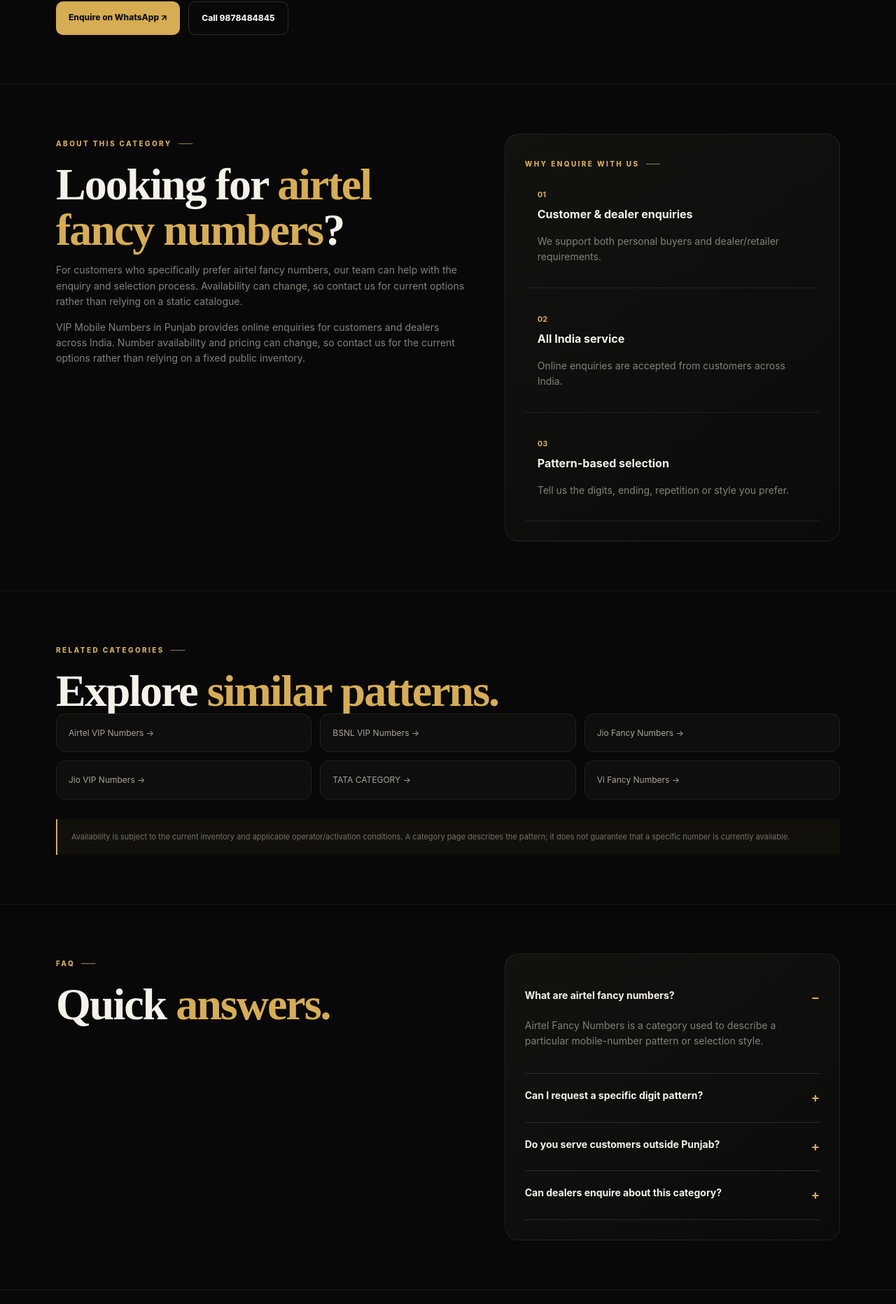
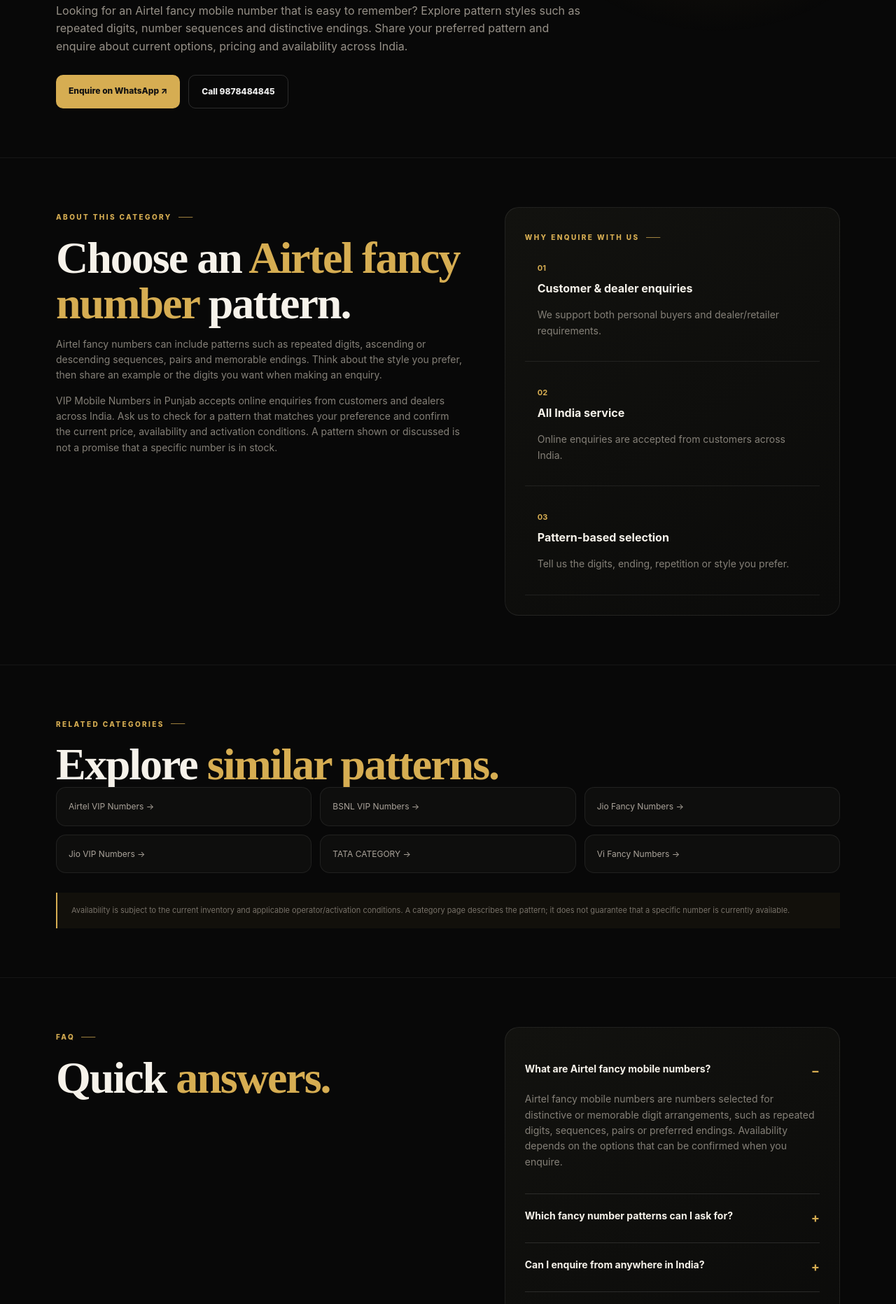
Before and after one commit to vehvav-collab/vipmobilenumbers-website, a plain HTML site: page categories/airtel-fancy-numbers.html in a window 1280 px wide. Shown: the part 507-2371 px from the top of the page at 70% size. Drawn offline with Linux system fonts and the light colour scheme.

Commit message:
Update airtel-fancy-numbers.html

```diff
--- a/categories/airtel-fancy-numbers.html
+++ b/categories/airtel-fancy-numbers.html
@@ -3,15 +3,15 @@
 <head>
 <meta charset="utf-8">
 <meta name="viewport" content="width=device-width,initial-scale=1">
-<title>Airtel Fancy Numbers | VIP Mobile Numbers in Punjab</title>
-<meta name="description" content="Explore airtel fancy numbers for customers looking for memorable mobile number patterns. Enquire with VIP Mobile Numbers in Punjab for current options and availability.">
+<title>Airtel Fancy Mobile Numbers | Memorable Number Patterns</title>
+<meta name="description" content="Explore Airtel fancy mobile numbers with repeated digits, sequences and memorable endings. Enquire about current number options and pricing across India.">
 <meta name="robots" content="index,follow">
 <meta name="theme-color" content="#080808">
 <link rel="icon" href="../favicon.svg" type="image/svg+xml">
 <link rel="canonical" href="https://vipmobilenumbers.online/categories/airtel-fancy-numbers.html">
 <meta property="og:type" content="website">
-<meta property="og:title" content="Airtel Fancy Numbers | VIP Mobile Numbers in Punjab">
-<meta property="og:description" content="Explore airtel fancy numbers for customers looking for memorable mobile number patterns. Enquire with VIP Mobile Numbers in Punjab for current options and availability.">
+<meta property="og:title" content="Airtel Fancy Mobile Numbers | Memorable Number Patterns">
+<meta property="og:description" content="Explore Airtel fancy mobile numbers with repeated digits, sequences and memorable endings. Enquire about current number options and pricing across India.">
 <meta property="og:site_name" content="VIP Mobile Numbers in Punjab">
 <link rel="stylesheet" href="../styles.css">
 <link rel="stylesheet" href="../category-pages.css">
@@ -23,8 +23,8 @@
       "@type": "WebPage",
       "@id": "https://vipmobilenumbers.online/categories/airtel-fancy-numbers.html#webpage",
       "url": "https://vipmobilenumbers.online/categories/airtel-fancy-numbers.html",
-      "name": "Airtel Fancy Numbers | VIP Mobile Numbers in Punjab",
-      "description": "Explore airtel fancy numbers for customers looking for memorable mobile number patterns. Enquire with VIP Mobile Numbers in Punjab for current options and availability.",
+      "name": "Airtel Fancy Mobile Numbers | Memorable Number Patterns",
+      "description": "Explore Airtel fancy mobile numbers with repeated digits, sequences and memorable endings. Enquire about current number options and pricing across India.",
       "isPartOf": {
         "@type": "WebSite",
         "name": "VIP Mobile Numbers in Punjab",
@@ -63,16 +63,16 @@
 <header class="cat-nav"><div class="container cat-nav">
 <a class="cat-brand" href="../index.html"><span>VIP</span> Mobile Numbers</a>
 <a href="../index.html#numbers">Numbers</a><a href="../index.html#categories">Categories</a><a href="../index.html#dealers">Dealers</a><a href="../index.html#faq">FAQ</a>
-<a class="btn gold" href="https://wa.me/918400000823?text=Hi%2C%20I%20want%20to%20enquire%20about%20Airtel Fancy Numbers." target="_blank" rel="noopener">WhatsApp</a>
+<a class="btn gold" href="https://wa.me/918400000823?text=Hi%2C%20I%20want%20to%20enquire%20about%20Airtel%20Fancy%20Numbers." target="_blank" rel="noopener">WhatsApp</a>
 </div></header>
 
 <main><div class="container breadcrumb"><a href="../index.html">Home</a> / <a href="index.html">Categories</a> / Airtel Fancy Numbers</div>
 <section class="hero-cat"><div class="container">
 <span class="kicker">Network</span>
-<h1>Airtel Fancy Numbers<br><em>VIP mobile numbers.</em></h1>
-<p class="lead">Explore airtel fancy numbers for customers looking for memorable mobile number patterns. Enquire with VIP Mobile Numbers in Punjab for current options and availability.</p>
+<h1>Airtel Fancy Mobile Numbers<br><em>Memorable digit patterns.</em></h1>
+<p class="lead">Looking for an Airtel fancy mobile number that is easy to remember? Explore pattern styles such as repeated digits, number sequences and distinctive endings. Share your preferred pattern and enquire about current options, pricing and availability across India.</p>
 <div class="actions">
-<a class="btn gold" href="https://wa.me/918400000823?text=Hi%2C%20I%20want%20to%20enquire%20about%20Airtel Fancy Numbers." target="_blank" rel="noopener">Enquire on WhatsApp ↗</a>
+<a class="btn gold" href="https://wa.me/918400000823?text=Hi%2C%20I%20want%20to%20enquire%20about%20Airtel%20Fancy%20Numbers." target="_blank" rel="noopener">Enquire on WhatsApp ↗</a>
 <a class="btn outline" href="tel:+919878484845">Call 9878484845</a>
 </div>
 </div></section>
@@ -80,9 +80,9 @@
 <section class="section"><div class="container grid">
 <div>
 <span class="kicker">About this category</span>
-<h2>Looking for <em>airtel fancy numbers</em>?</h2>
-<p>For customers who specifically prefer airtel fancy numbers, our team can help with the enquiry and selection process. Availability can change, so contact us for current options rather than relying on a static catalogue.</p>
-<p>VIP Mobile Numbers in Punjab provides online enquiries for customers and dealers across India. Number availability and pricing can change, so contact us for the current options rather than relying on a fixed public inventory.</p>
+<h2>Choose an <em>Airtel fancy number</em> pattern.</h2>
+<p>Airtel fancy numbers can include patterns such as repeated digits, ascending or descending sequences, pairs and memorable endings. Think about the style you prefer, then share an example or the digits you want when making an enquiry.</p>
+<p>VIP Mobile Numbers in Punjab accepts online enquiries from customers and dealers across India. Ask us to check for a pattern that matches your preference and confirm the current price, availability and activation conditions. A pattern shown or discussed is not a promise that a specific number is in stock.</p>
 </div>
 <div class="card">
 <span class="kicker">Why enquire with us</span>
@@ -106,10 +106,10 @@
 <section class="section"><div class="container grid">
 <div><span class="kicker">FAQ</span><h2>Quick <em>answers.</em></h2></div>
 <div class="card">
-<details open><summary>What are airtel fancy numbers?</summary><p>Airtel Fancy Numbers is a category used to describe a particular mobile-number pattern or selection style.</p></details>
-<details><summary>Can I request a specific digit pattern?</summary><p>Yes. Share an example number, desired digits, starting/ending sequence or pattern and we can guide your enquiry.</p></details>
-<details><summary>Do you serve customers outside Punjab?</summary><p>Yes. The business provides online service across India.</p></details>
-<details><summary>Can dealers enquire about this category?</summary><p>Yes. Dealers and retailers can contact us for category-specific requirements.</p></details>
+<details open><summary>What are Airtel fancy mobile numbers?</summary><p>Airtel fancy mobile numbers are numbers selected for distinctive or memorable digit arrangements, such as repeated digits, sequences, pairs or preferred endings. Availability depends on the options that can be confirmed when you enquire.</p></details>
+<details><summary>Which fancy number patterns can I ask for?</summary><p>You can ask about repeated digits, a particular sequence, matching pairs or a preferred starting or ending combination. Share the pattern you want and we will guide your enquiry.</p></details>
+<details><summary>Can I enquire from anywhere in India?</summary><p>Yes. Online enquiries are accepted from customers and dealers across India.</p></details>
+<details><summary>How do I check the price of an Airtel fancy number?</summary><p>Send us your preferred digit pattern and ask us to confirm the current availability, price, eligibility and activation requirements before proceeding.</p></details>
 </div>
 </div></section>
 <section class="section"><div class="container"><a class="btn outline" href="index.html">← View all categories</a></div></section></main>
```
